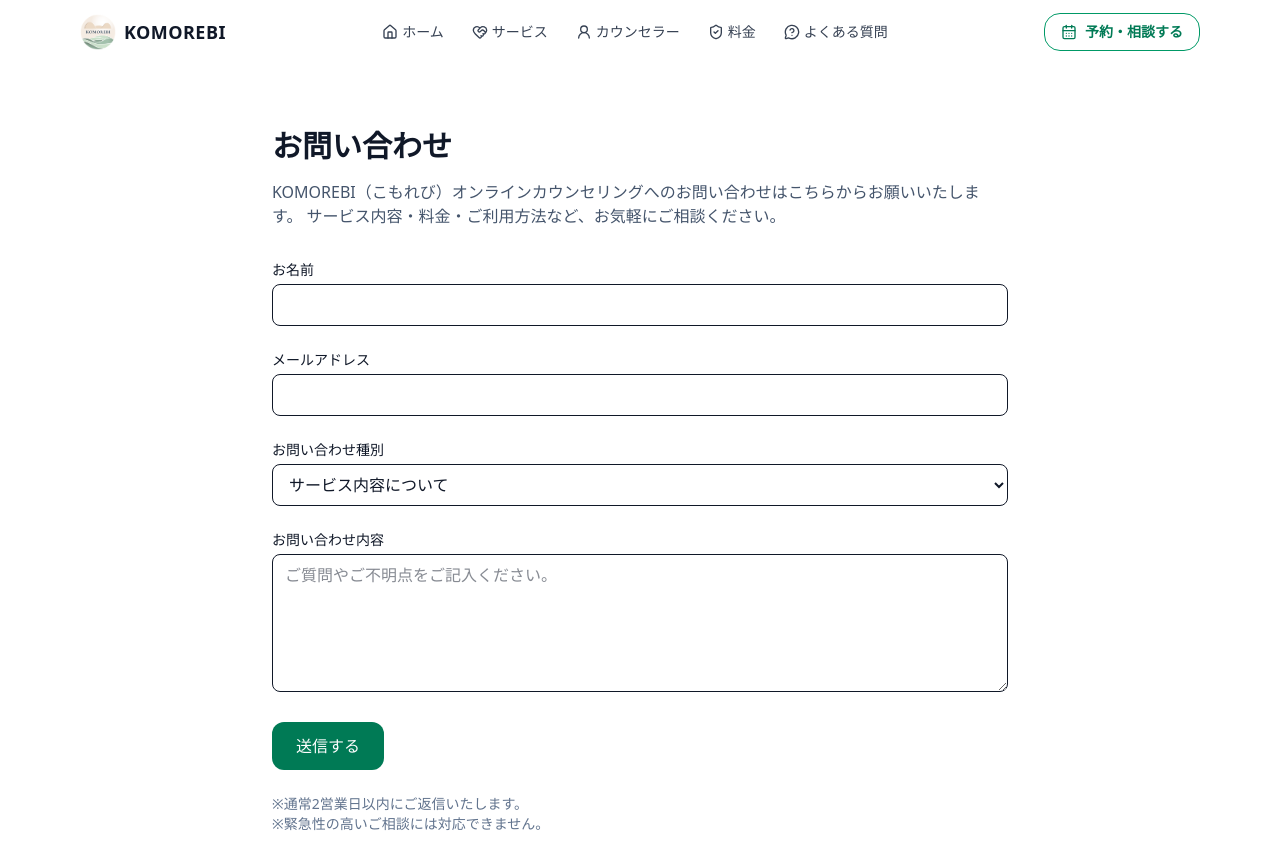
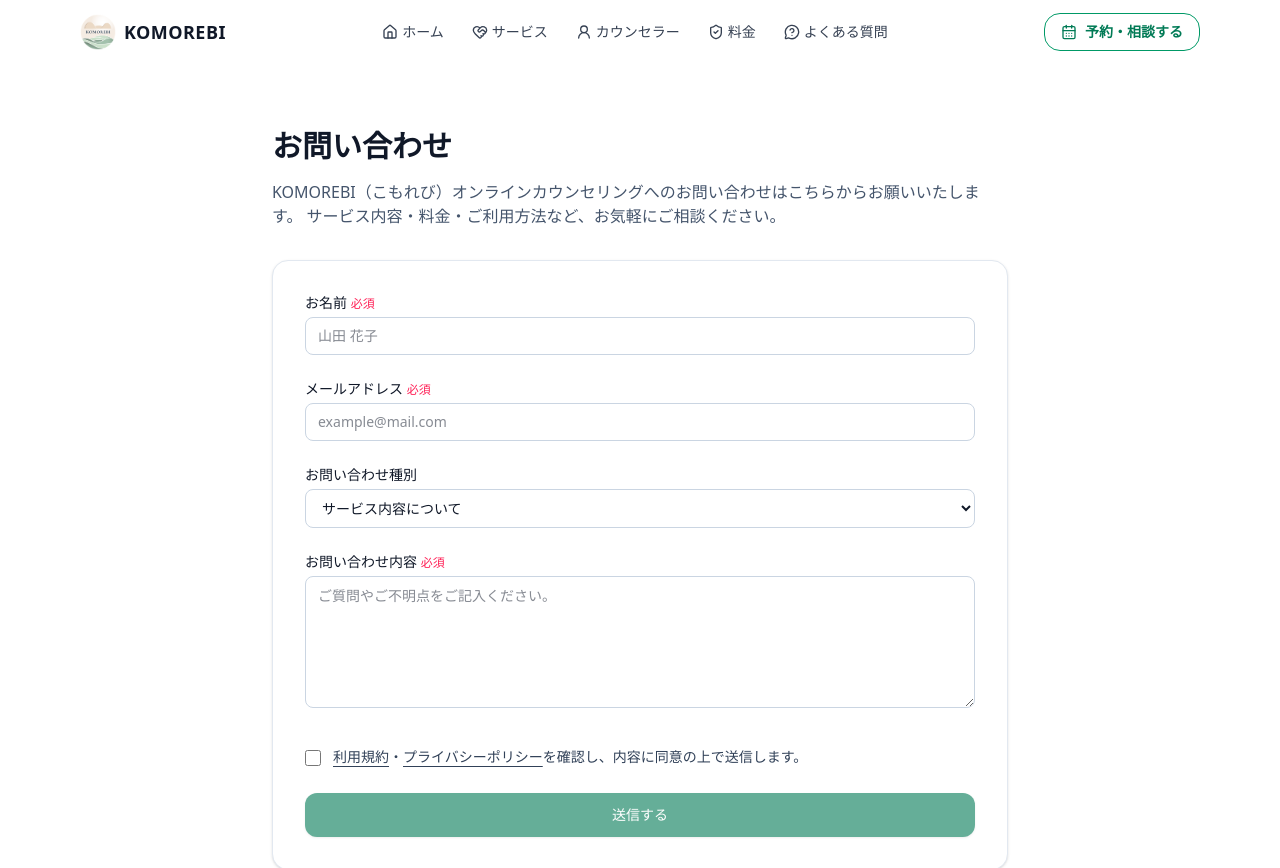
Before and after one commit to decost1/online-counseling-site, a React (Vite) app: page /contact in a window 1280 px wide. Shown: the top 868 px of the page. Built offline with nearby package versions, Linux system fonts and the light colour scheme.

Commit message:
Fix Google Form ID and booking form submission

```diff
--- a/src/pages/Contact.jsx
+++ b/src/pages/Contact.jsx
@@ -1,5 +1,78 @@
 // src/pages/Contact.jsx
+import React, { useMemo, useRef, useState } from "react";
+import { Link } from "react-router-dom";
+
 export default function Contact() {
+  /**
+   * お問い合わせ用 Google Form
+   */
+  const FORM_ID = "1FAIpQLSdkbfVD4L9C6evvE5Lh9044uNpYvAuJnKoQpvP9kySETGrRxQ";
+  const FORM_ACTION = `https://docs.google.com/forms/d/e/${FORM_ID}/formResponse`;
+
+  /**
+   * entry 対応（確定）
+   */
+  const ENTRY = useMemo(
+    () => ({
+      name: "entry.979509628",
+      email: "entry.1476530183",
+      message: "entry.1279019491",
+      category: "entry.3811143440",
+    }),
+    []
+  );
+
+  const iframeRef = useRef(null);
+  const formRef = useRef(null);
+
+  const [isSending, setIsSending] = useState(false);
+  const [submitted, setSubmitted] = useState(false);
+
+  // フォーム入力
+  const [name, setName] = useState("");
+  const [email, setEmail] = useState("");
+  const [category, setCategory] = useState("サービス内容について");
+  const [message, setMessage] = useState("");
+
+  // 同意
+  const [agree, setAgree] = useState(false);
+  const [agreeError, setAgreeError] = useState("");
+
+  const resetForm = () => {
+    setName("");
+    setEmail("");
+    setCategory("サービス内容について");
+    setMessage("");
+    setAgree(false);
+    setAgreeError("");
+    setIsSending(false);
+    setSubmitted(false);
+    // ネイティブの入力状態もリセットしておく（念のため）
+    if (formRef.current) formRef.current.reset();
+  };
+
+  const handleSubmit = (e) => {
+    e.preventDefault();
+
+    if (!agree) {
+      setAgreeError("送信には、利用規約・プライバシーポリシーへの同意が必要です。");
+      return;
+    }
+    setAgreeError("");
+
+    setIsSending(true);
+    setSubmitted(false);
+
+    // Googleフォームへ送信
+    e.currentTarget.submit();
+
+    // 送信完了表示（Googleフォームは成功判定が取りづらいので擬似）
+    setTimeout(() => {
+      setIsSending(false);
+      setSubmitted(true);
+    }, 800);
+  };
+
   return (
     <section className="max-w-3xl mx-auto px-4 py-16">
       <h1 className="text-2xl md:text-3xl font-bold mb-4">お問い合わせ</h1>
@@ -8,50 +81,184 @@ export default function Contact() {
         サービス内容・料金・ご利用方法など、お気軽にご相談ください。
       </p>
 
-      <form className="space-y-6">
+      {/* ✅ 送信後は完了画面のみ表示 */}
+      {submitted ? (
+        <div className="bg-white rounded-2xl shadow-sm border border-slate-200 p-6 md:p-8 space-y-4">
+          <p className="text-emerald-700 font-medium">
+            送信しました。通常2営業日以内にご返信いたします。
+          </p>
+
+          <p className="text-sm text-slate-600 leading-relaxed">
+            返信が届かない場合は、迷惑メールフォルダもご確認ください。
+          </p>
+
+          <div className="flex flex-col sm:flex-row gap-3 pt-2">
+            <button
+              type="button"
+              onClick={resetForm}
+              className="inline-flex items-center justify-center rounded-xl px-4 py-2 text-sm
+              border border-slate-300 text-slate-700 hover:bg-slate-50"
+            >
+              別のお問い合わせを送る
+            </button>
+
+            <a
+              href="/services"
+              className="inline-flex items-center justify-center rounded-xl px-4 py-2 text-sm
+              bg-emerald-700 text-white hover:bg-emerald-800"
+            >
+              サービス内容を見る
+            </a>
+
+            <a
+              href="/faq"
+              className="inline-flex items-center justify-center rounded-xl px-4 py-2 text-sm
+              border border-slate-300 text-slate-700 hover:bg-slate-50"
+            >
+              よくある質問を見る
+            </a>
+          </div>
+        </div>
+      ) : (
+        <form
+          ref={formRef}
+          action={FORM_ACTION}
+          method="POST"
+          target="hidden_iframe"
+          onSubmit={handleSubmit}
+          className="space-y-6 bg-white rounded-2xl shadow-sm border border-slate-200 p-6 md:p-8"
+        >
+          {/* 画面遷移防止 */}
+          <iframe
+            ref={iframeRef}
+            name="hidden_iframe"
+            title="hidden_iframe"
+            className="hidden"
+          />
+
+          {/* Google Forms 用 hidden */}
+          <input type="hidden" name="fvv" value="1" />
+          <input type="hidden" name="partialResponse" value='[null,null,"-1"]' />
+          <input type="hidden" name="pageHistory" value="0" />
+
           <div>
-          <label className="block text-sm font-medium mb-1">お名前</label>
+            <label className="block text-sm font-medium mb-1">
+              お名前 <span className="text-rose-500 text-xs">必須</span>
+            </label>
             <input
               type="text"
-            className="w-full rounded-lg border px-3 py-2"
+              className="w-full rounded-lg border border-slate-300 px-3 py-2 text-sm
+              focus:outline-none focus:ring-2 focus:ring-emerald-500 focus:border-emerald-500"
               required
+              value={name}
+              onChange={(e) => setName(e.target.value)}
+              placeholder="山田 花子"
             />
+            <input type="hidden" name={ENTRY.name} value={name} />
           </div>
 
           <div>
-          <label className="block text-sm font-medium mb-1">メールアドレス</label>
+            <label className="block text-sm font-medium mb-1">
+              メールアドレス <span className="text-rose-500 text-xs">必須</span>
+            </label>
             <input
               type="email"
-            className="w-full rounded-lg border px-3 py-2"
+              className="w-full rounded-lg border border-slate-300 px-3 py-2 text-sm
+              focus:outline-none focus:ring-2 focus:ring-emerald-500 focus:border-emerald-500"
               required
+              value={email}
+              onChange={(e) => setEmail(e.target.value)}
+              placeholder="example@mail.com"
             />
+            <input type="hidden" name={ENTRY.email} value={email} />
           </div>
 
           <div>
-          <label className="block text-sm font-medium mb-1">お問い合わせ種別</label>
-          <select className="w-full rounded-lg border px-3 py-2">
+            <label className="block text-sm font-medium mb-1">
+              お問い合わせ種別
+            </label>
+            <select
+              className="w-full rounded-lg border border-slate-300 px-3 py-2 text-sm bg-white
+              focus:outline-none focus:ring-2 focus:ring-emerald-500 focus:border-emerald-500"
+              value={category}
+              onChange={(e) => setCategory(e.target.value)}
+            >
               <option>サービス内容について</option>
               <option>料金について</option>
               <option>カウンセリングについて</option>
               <option>予約・日程について</option>
               <option>その他</option>
             </select>
+            <input type="hidden" name={ENTRY.category} value={category} />
           </div>
 
           <div>
-          <label className="block text-sm font-medium mb-1">お問い合わせ内容</label>
+            <label className="block text-sm font-medium mb-1">
+              お問い合わせ内容 <span className="text-rose-500 text-xs">必須</span>
+            </label>
             <textarea
-            rows="5"
-            className="w-full rounded-lg border px-3 py-2"
+              rows={5}
+              className="w-full rounded-lg border border-slate-300 px-3 py-2 text-sm leading-relaxed
+              focus:outline-none focus:ring-2 focus:ring-emerald-500 focus:border-emerald-500"
               placeholder="ご質問やご不明点をご記入ください。"
               required
+              value={message}
+              onChange={(e) => setMessage(e.target.value)}
             />
+            <input type="hidden" name={ENTRY.message} value={message} />
           </div>
 
-        <button className="rounded-xl bg-emerald-700 px-6 py-3 text-white font-medium hover:bg-emerald-800">
-          送信する
+          {/* 同意チェック */}
+          <div className="pt-2">
+            <label className="flex items-start gap-3">
+              <input
+                type="checkbox"
+                required
+                checked={agree}
+                onChange={(e) => {
+                  setAgree(e.target.checked);
+                  if (e.target.checked) setAgreeError("");
+                }}
+                className="mt-1 h-4 w-4 rounded border-slate-300 text-emerald-700 focus:ring-emerald-500"
+              />
+              <span className="text-sm text-slate-700 leading-relaxed">
+                <Link
+                  to="/legal/terms"
+                  target="_blank"
+                  rel="noreferrer"
+                  className="underline underline-offset-4"
+                >
+                  利用規約
+                </Link>
+                ・
+                <Link
+                  to="/legal/privacy"
+                  target="_blank"
+                  rel="noreferrer"
+                  className="underline underline-offset-4"
+                >
+                  プライバシーポリシー
+                </Link>
+                を確認し、内容に同意の上で送信します。
+              </span>
+            </label>
+
+            {agreeError && (
+              <p className="mt-2 text-sm text-rose-600">{agreeError}</p>
+            )}
+          </div>
+
+          <button
+            type="submit"
+            disabled={isSending || !agree}
+            className="w-full inline-flex justify-center items-center rounded-xl px-4 py-3 text-sm
+            font-medium bg-emerald-700 text-white shadow hover:bg-emerald-800 disabled:opacity-60
+            disabled:cursor-not-allowed focus:outline-none focus:ring-2 focus:ring-offset-2 focus:ring-emerald-600"
+          >
+            {isSending ? "送信中..." : "送信する"}
           </button>
         </form>
+      )}
 
       <p className="mt-6 text-sm text-slate-500">
         ※通常2営業日以内にご返信いたします。<br />
--- a/src/pages/Services.jsx
+++ b/src/pages/Services.jsx
@@ -42,16 +42,26 @@ export default function Services() {
             </p>
           </div>
 
-          <div className="relative">
-            <div className="absolute inset-0 rounded-2xl ring-1 ring-slate-200 pointer-events-none" />
+          <div className="relative overflow-hidden rounded-2xl shadow-md">
+  {/* 画像 */}
   <img
     src="/photos/services-hero.jpg"
     alt="オンラインで相談するイメージ"
-              className="relative w-full rounded-2xl shadow-md object-cover aspect-[4/3] bg-slate-200 z-10"
+    className="w-full object-cover aspect-[4/3] bg-slate-200"
     loading="lazy"
     decoding="async"
   />
+
+  {/* ▼ 色味を揃えるグリーン系フィルター */}
+  <div className="absolute inset-0 bg-emerald-900/20 mix-blend-multiply" />
+
+  {/* ▼ ほんのり白を重ねてやさしく */}
+  <div className="absolute inset-0 bg-white/10" />
+
+  {/* 枠線 */}
+  <div className="absolute inset-0 rounded-2xl ring-1 ring-slate-200 pointer-events-none" />
 </div>
+
         </div>
       </section>
 
@@ -181,16 +191,26 @@ export default function Services() {
             </div>
           </div>
 
-          <div className="relative">
-            <div className="absolute inset-0 rounded-2xl ring-1 ring-slate-200 pointer-events-none" />
+         <div className="relative overflow-hidden rounded-2xl shadow-md">
+  {/* 画像 */}
   <img
     src="/photos/services-safe.jpg"
     alt="安心して相談できる雰囲気のイメージ"
-              className="relative w-full rounded-2xl shadow-md object-cover aspect-[4/3] bg-slate-200 z-10"
+    className="w-full object-cover aspect-[4/3] bg-slate-200"
     loading="lazy"
     decoding="async"
   />
+
+  {/* ▼ 上と同じ emerald 系フィルター */}
+  <div className="absolute inset-0 bg-emerald-900/20 mix-blend-multiply" />
+
+  {/* ▼ やさしくするための白レイヤー */}
+  <div className="absolute inset-0 bg-white/10" />
+
+  {/* 枠線 */}
+  <div className="absolute inset-0 rounded-2xl ring-1 ring-slate-200 pointer-events-none" />
 </div>
+
         </div>
       </section>
 
```
Lines whose indentation alone changed are shown as unchanged.
